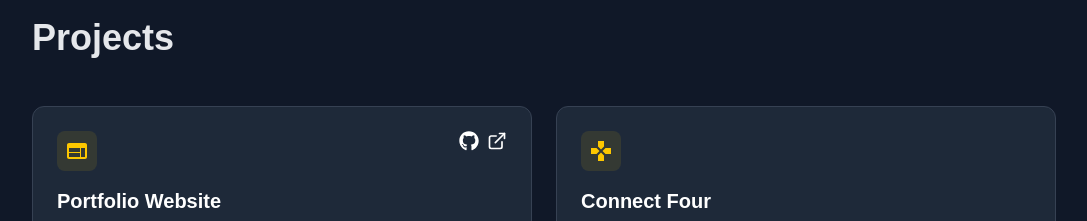
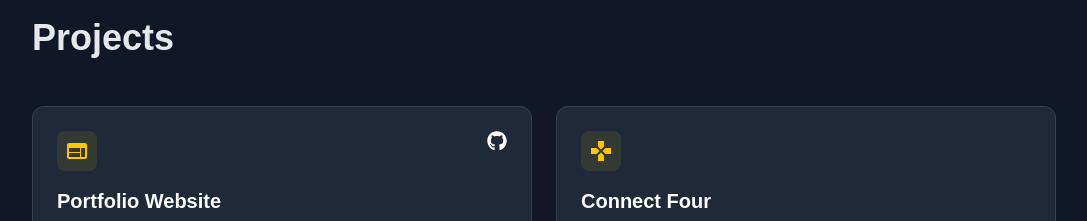
Before and after one commit to neelbangera/website, a Next.js app: page / in a window 1280 px wide. Shown: the part 940-1161 px from the top of the page, without its empty margins (96-1183 px from the left). Built offline with nearby package versions, Linux system fonts and the light colour scheme.

Commit message:
fixed link

```diff
--- a/src/app/page.tsx
+++ b/src/app/page.tsx
@@ -98,7 +98,6 @@ export default function Home() {
                 "Vercel",
               ]}
               githubUrl="https://github.com/neelbangera/website"
-              liveUrl="https://website-b2xz-n6r09ezcu-neels-projects-4bc2b6b5.vercel.app/"
               icon={MdWeb}
             />
             <ProjectCard
```
